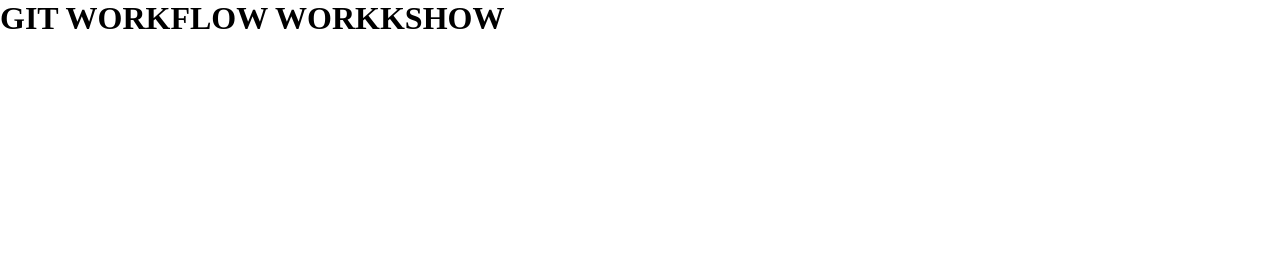
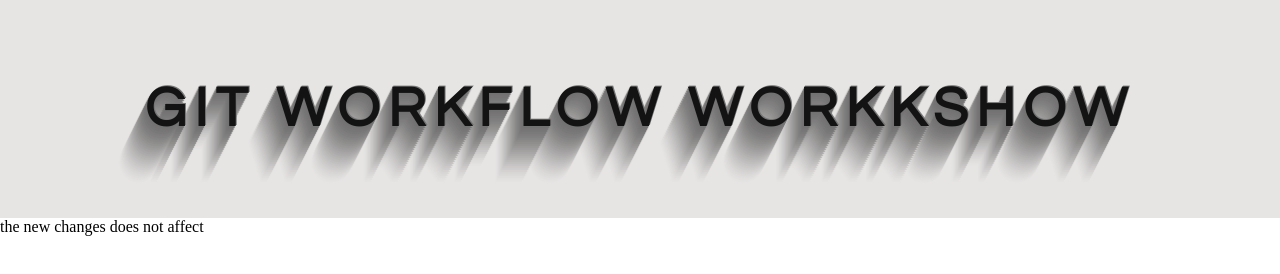
Before and after one commit to Tahminaafridon/collaboration, a plain HTML site: page index.html in a window 1280 px wide. Drawn offline with Linux system fonts and the light colour scheme.

Commit message:
Update index.html

```diff
--- a/index.html
+++ b/index.html
@@ -7,7 +7,8 @@
         <title>Git Workflow Workshop</title>
     </head>
     <body>
-        <h1 class="some-heading">GIT WORKFLOW WORKKSHOW</h1>
+        <h1 class="page-heading">GIT WORKFLOW WORKKSHOW</h1>
+	<p> the new changes does not affect</p>
     </body>
 
 </html>
```
